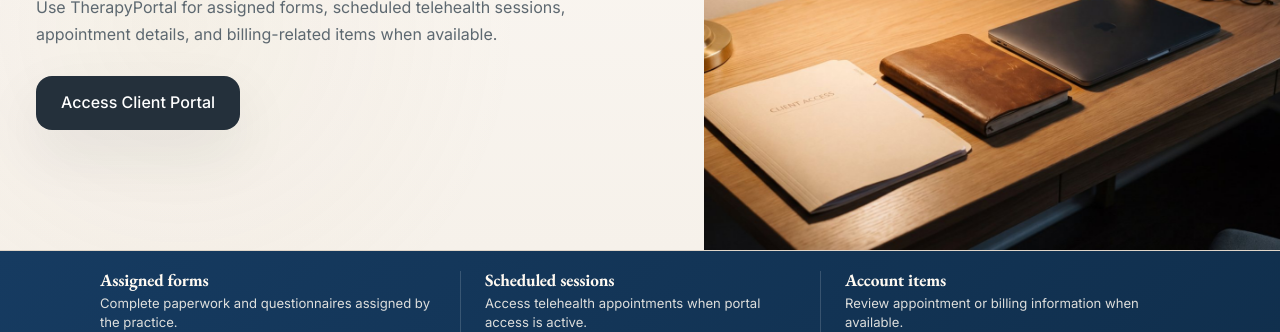
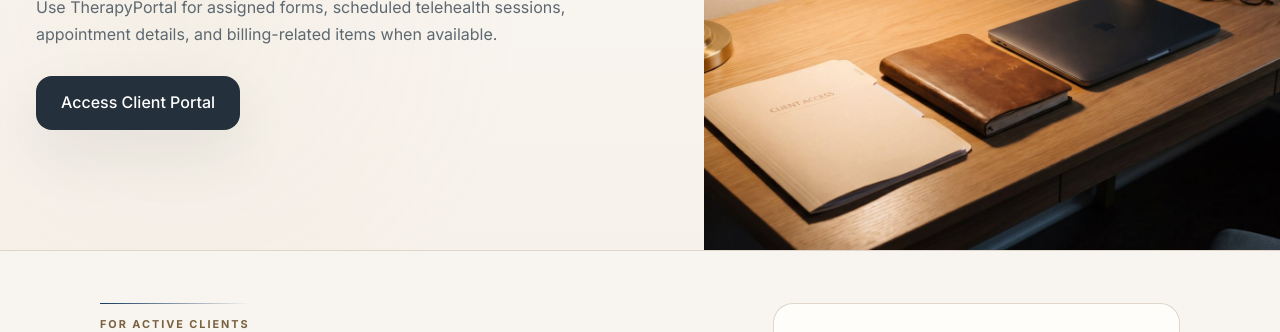
Before and after one commit to s1bryant019-cell/stonebridge-website, a website: page portal.html in a window 1280 px wide. Shown: the part 315-647 px from the top of the page. Drawn offline with nearby package versions, Linux system fonts and the light colour scheme.

Commit message:
Add files via upload

```diff
--- a/portal.html
+++ b/portal.html
@@ -134,48 +134,8 @@
       object-position:center;
     }
 
-    .portal-overview{
-      background:linear-gradient(135deg,var(--portal-navy),var(--portal-navy-deep));
-      color:var(--portal-white);
-    }
-
-    .portal-overview-grid{
-      width:min(1080px,calc(100% - 72px));
-      margin:0 auto;
-      display:grid;
-      grid-template-columns:repeat(3,minmax(0,1fr));
-      padding:20px 0;
-    }
-
-    .portal-overview article{
-      padding:0 24px;
-      border-left:1px solid rgba(255,255,255,.16);
-    }
-
-    .portal-overview article:first-child{
-      padding-left:0;
-      border-left:0;
-    }
-
-    .portal-overview h2{
-      margin:0 0 4px;
-      color:#fffaf2;
-      font-family:"EB Garamond",Georgia,serif;
-      font-size:1.08rem;
-      line-height:1.1;
-      letter-spacing:-.01em;
-    }
-
-    .portal-overview p{
-      margin:0;
-      color:rgba(255,250,242,.86);
-      font-family:"Inter",sans-serif;
-      font-size:.82rem;
-      line-height:1.48;
-    }
-
     .portal-section{
-      padding:58px 0 64px;
+      padding:52px 0 60px;
       background:var(--portal-bg);
     }
 
@@ -386,22 +346,10 @@
         border-radius:0;
       }
 
-      .portal-overview-grid,
       .portal-layout,
       .portal-crisis-inner,
       .portal-new-inner{
         grid-template-columns:1fr;
-      }
-
-      .portal-overview article{
-        padding:14px 0;
-        border-left:0;
-        border-top:1px solid rgba(255,255,255,.14);
-      }
-
-      .portal-overview article:first-child{
-        padding-top:0;
-        border-top:0;
       }
 
       .portal-layout{gap:32px;}
@@ -414,7 +362,6 @@
 
     @media(max-width:720px){
       .portal-shell,
-      .portal-overview-grid,
       .portal-crisis-inner,
       .portal-new-inner{
         width:min(100% - 34px,1080px);
@@ -488,30 +435,12 @@
       </figure>
     </section>
 
-    <section class="portal-overview" aria-label="Portal overview">
-      <div class="portal-overview-grid">
-        <article>
-          <h2>Assigned forms</h2>
-          <p>Complete paperwork and questionnaires assigned by the practice.</p>
-        </article>
-        <article>
-          <h2>Scheduled sessions</h2>
-          <p>Access telehealth appointments when portal access is active.</p>
-        </article>
-        <article>
-          <h2>Account items</h2>
-          <p>Review appointment or billing information when available.</p>
-        </article>
-      </div>
-    </section>
-
     <section class="portal-section">
       <div class="portal-shell portal-layout">
         <div class="portal-main">
           <div class="portal-label">For active clients</div>
           <h2>Use the portal for tasks connected to ongoing care.</h2>
           <p>TherapyPortal is the secure location for assigned forms, scheduled telehealth sessions, and routine account items. Use it instead of the public website for sensitive information related to active care.</p>
-          <a class="btn btn-primary" href="https://www.therapyportal.com/p/stonebridge60634/" target="_blank" rel="noopener noreferrer">Open TherapyPortal</a>
         </div>
 
         <aside class="portal-privacy">
```
